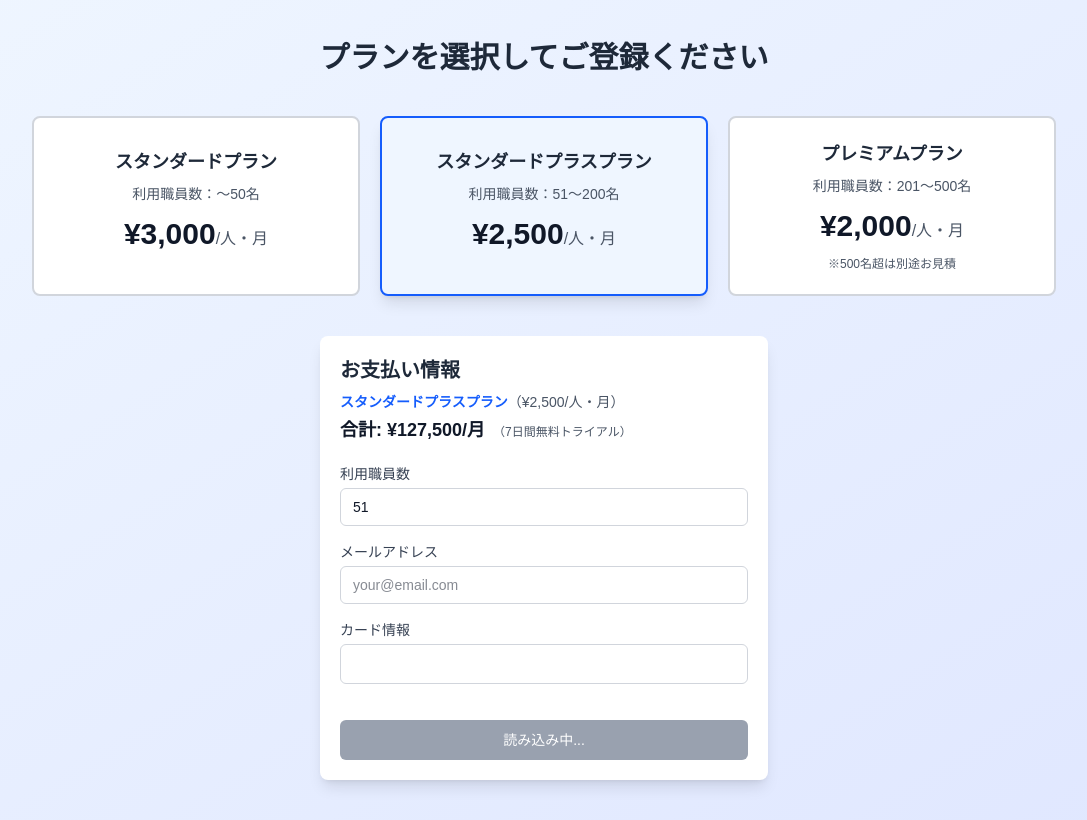
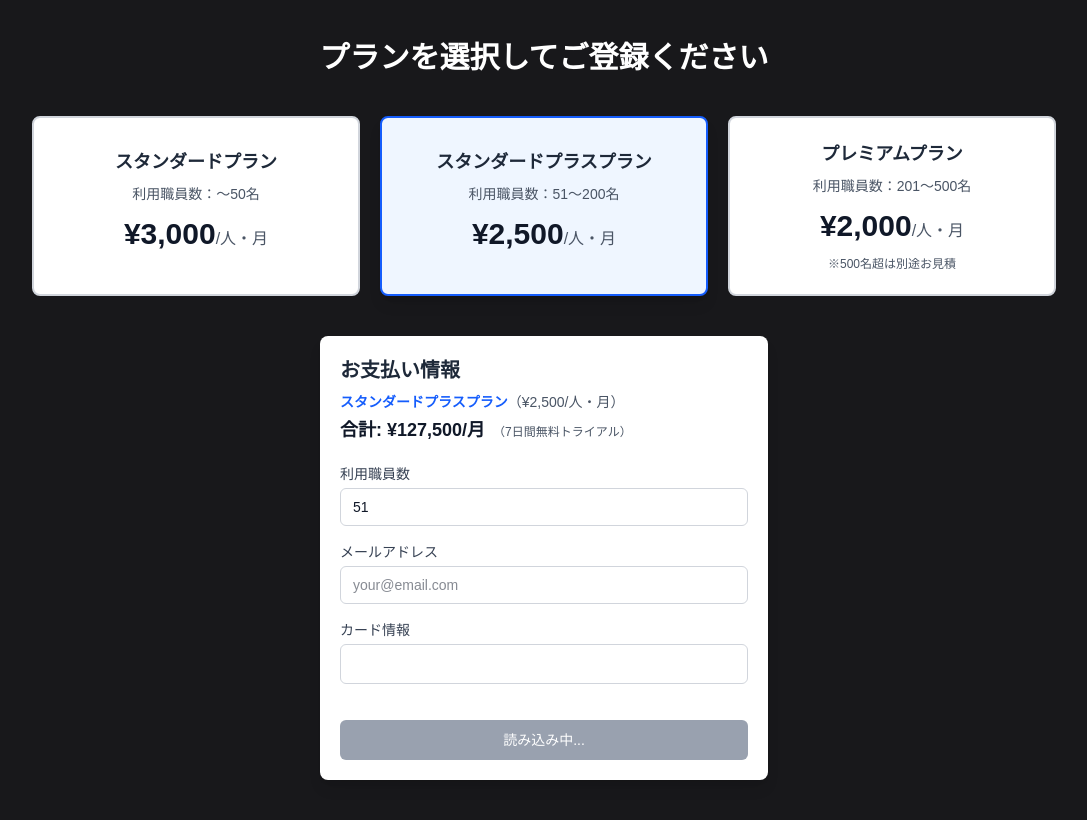
Before and after one commit to kimizuy/tech-world-hackathon-2025, a Next.js app: page /pricing in a window 1280 px wide. Shown: the whole page, without its empty margins (96-1183 px from the left). Built offline with nearby package versions, Linux system fonts and the light colour scheme; no server answers; what payjp would draw is missing.

Commit message:
fix: unify pricing page style with dark theme
Changed pricing page background and text colors to match
the rest of the application's dark theme design.

```diff
--- a/src/app/pricing/page.tsx
+++ b/src/app/pricing/page.tsx
@@ -42,9 +42,9 @@ export default function PricingPage() {
   }, []);
 
   return (
-    <main className="min-h-screen bg-gradient-to-br from-blue-50 to-indigo-100 py-10 px-4">
+    <main className="min-h-screen bg-zinc-900 py-10 px-4">
       <div className="container mx-auto">
-        <h1 className="text-3xl font-bold text-center mb-10 text-gray-800">
+        <h1 className="text-3xl font-bold text-center mb-10 text-white">
           プランを選択してご登録ください
         </h1>
         <SubscriptionForm scriptLoaded={payjpLoaded} />
```
